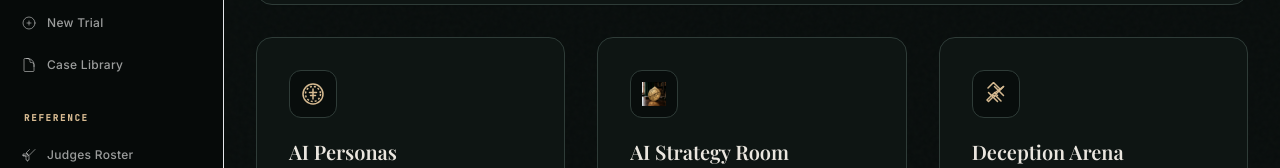
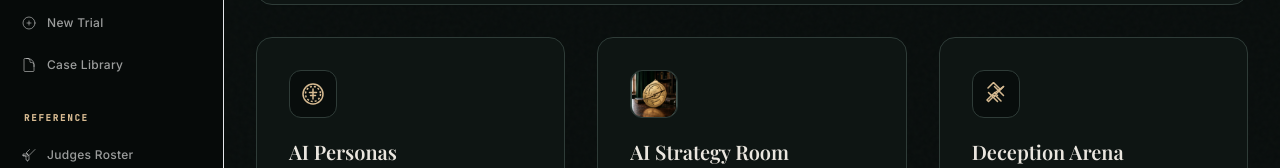
Before and after one commit to Ravs0/Legal-Trial, a React (Vite) app: page /#/landing in a window 1280 px wide. Both pictures are taken after a click on the button 440 px from the left and 584 px from the top of the page. Shown: the part 511-679 px from the top of the page. Built offline with nearby package versions, Linux system fonts and the light colour scheme; a web font is replaced by a local one.

Commit message:
style: fix BentoItem image icon rendering to avoid cloneElement scaling

```diff
--- a/screens/HomeScreen.tsx
+++ b/screens/HomeScreen.tsx
@@ -37,8 +37,14 @@ const BentoItem: React.FC<BentoItemProps> = ({ title, description, icon, onClick
     role={onClick && !isHero ? "button" : undefined}
   >
     {icon && !isHero && (
-      <div className="w-12 h-12 rounded-xl bg-brand-bg-primary border border-brand-border flex items-center justify-center mb-5 transition-all duration-300 group-hover:border-brand-accent/30 group-hover:bg-brand-bg-secondary">
-        <div className="text-brand-accent">{React.cloneElement(icon as React.ReactElement<{ className?: string }>, { className: "h-5 w-5 lg:h-6 lg:w-6" })}</div>
+      <div className="w-12 h-12 rounded-xl bg-brand-bg-primary border border-brand-border flex items-center justify-center mb-5 transition-all duration-300 group-hover:border-brand-accent/30 group-hover:bg-brand-bg-secondary overflow-hidden">
+        {React.isValidElement(icon) && icon.type === 'img' ? (
+          icon
+        ) : (
+          <div className="text-brand-accent">
+            {React.cloneElement(icon as React.ReactElement<{ className?: string }>, { className: "h-5 w-5 lg:h-6 lg:w-6" })}
+          </div>
+        )}
       </div>
     )}
 
```
